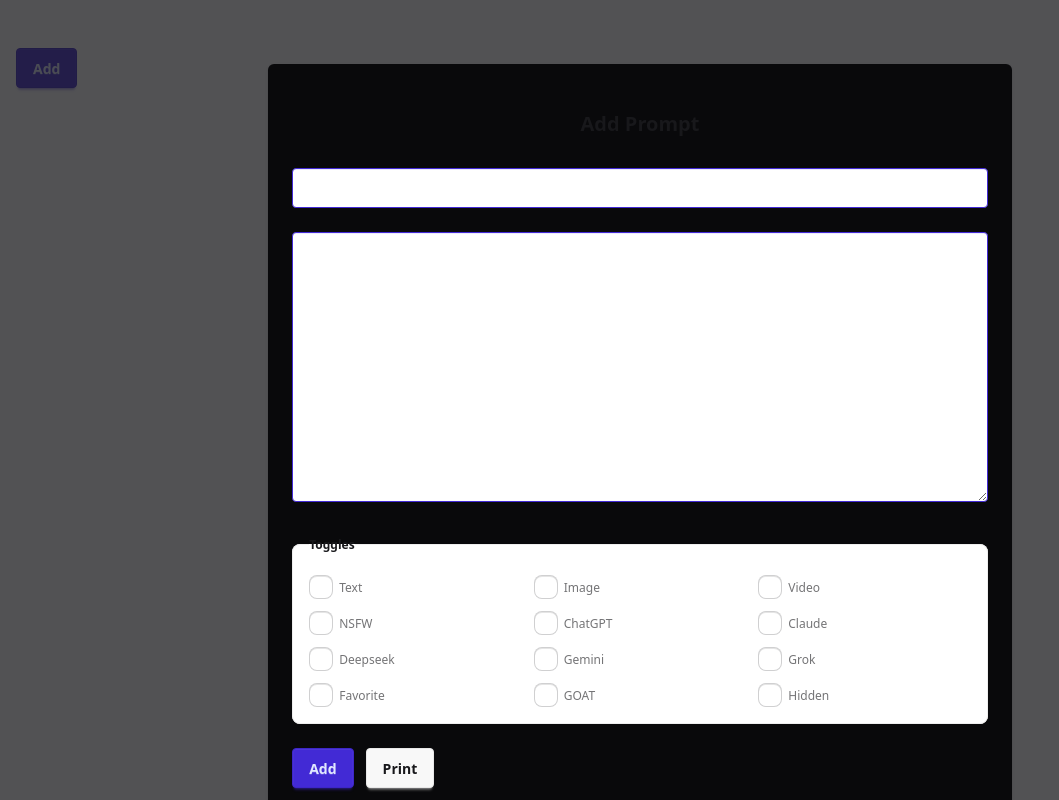
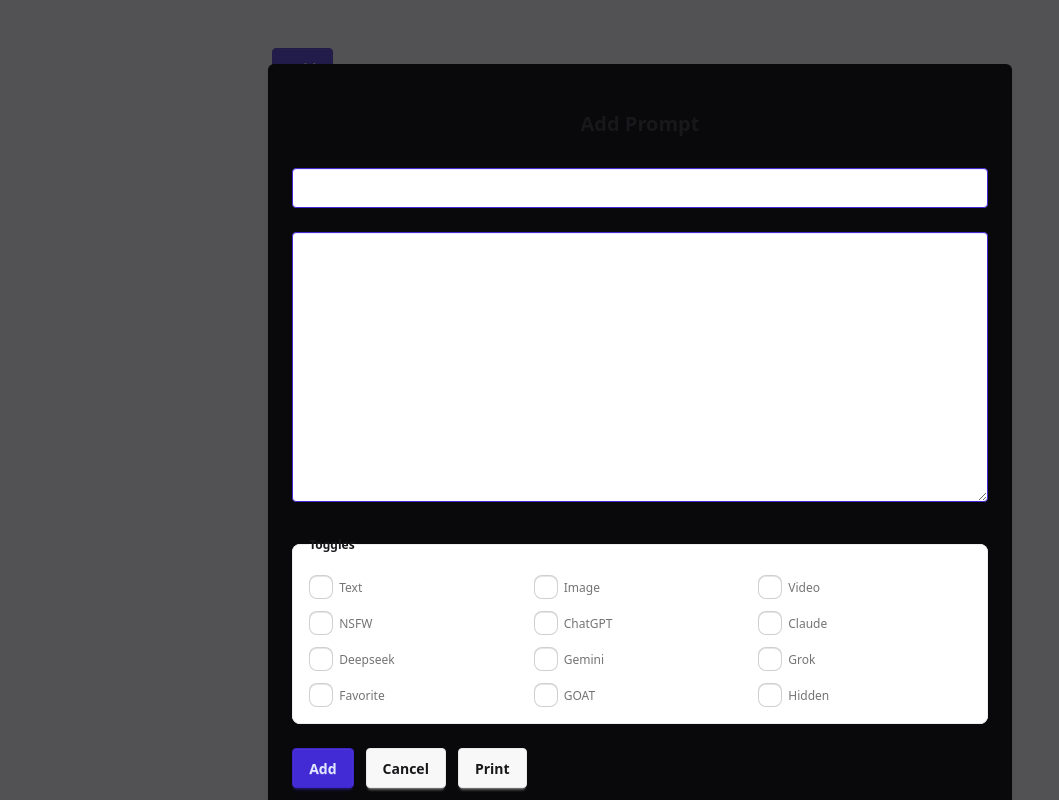
Before and after one commit to iaseth/localprompt, a SvelteKit app in the folder sv-app/: page / in a window 1280 px wide. Both pictures are taken after a click on the button "Add". Shown: the whole page, without its empty margins (0-1059 px from the left). Built offline with nearby package versions, Linux system fonts and the light colour scheme.

Commit message:
Added a Debug component

```diff
--- /dev/null
+++ b/sv-app/src/components/Debug.svelte
@@ -0,0 +1,9 @@
+
+<script lang="ts">
+	const { children } = $props();
+	const isDev = import.meta.env.DEV && window?.location.hostname === 'localhost';
+</script>
+
+{#if isDev}
+	{@render children()}
+{/if}
--- a/sv-app/src/components/PromptEditor.svelte
+++ b/sv-app/src/components/PromptEditor.svelte
@@ -2,6 +2,12 @@
 <script lang="ts">
 	import { addPrompt, getEmptyPrompt, Checkboxes, type Prompt, type PromptBooleanKey } from "$lib";
 	import ToggleField from "../components/ToggleField.svelte";
+	import Debug from "./Debug.svelte";
+
+	interface Props {
+		onclose: () => void
+	}
+	const { onclose }: Props = $props();
 
 	let prompt: Prompt = $state(getEmptyPrompt());
 
@@ -37,7 +43,11 @@
 
 		<footer class="flex gap-3">
 			<button {onclick} class="btn btn-primary">Add</button>
-			<button onclick={printObject} class="btn">Print</button>
+			<button onclick={onclose} class="btn">Cancel</button>
+
+			<Debug>
+				<button onclick={printObject} class="btn">Print</button>
+			</Debug>
 		</footer>
 	</section>
 </section>
--- a/sv-app/src/routes/+page.svelte
+++ b/sv-app/src/routes/+page.svelte
@@ -6,14 +6,14 @@
 	const toggleEditor = () => showEditor = !showEditor;
 </script>
 
-<section class="min-h-screen py-12 px-4">
+<section class="min-h-screen max-w-3xl mx-auto py-12 px-4">
 	<button class="btn btn-primary" onclick={toggleEditor}>Add</button>
 
 	{#if showEditor}
 
 		<section class="fixed top-0 left-0 w-full h-full overflow-y-scroll bg-zinc-900/75">
 			<section class="md:px-6 md:py-16 w-full">
-				<PromptEditor />
+				<PromptEditor onclose={toggleEditor} />
 			</section>
 		</section>
 	{/if}
```
